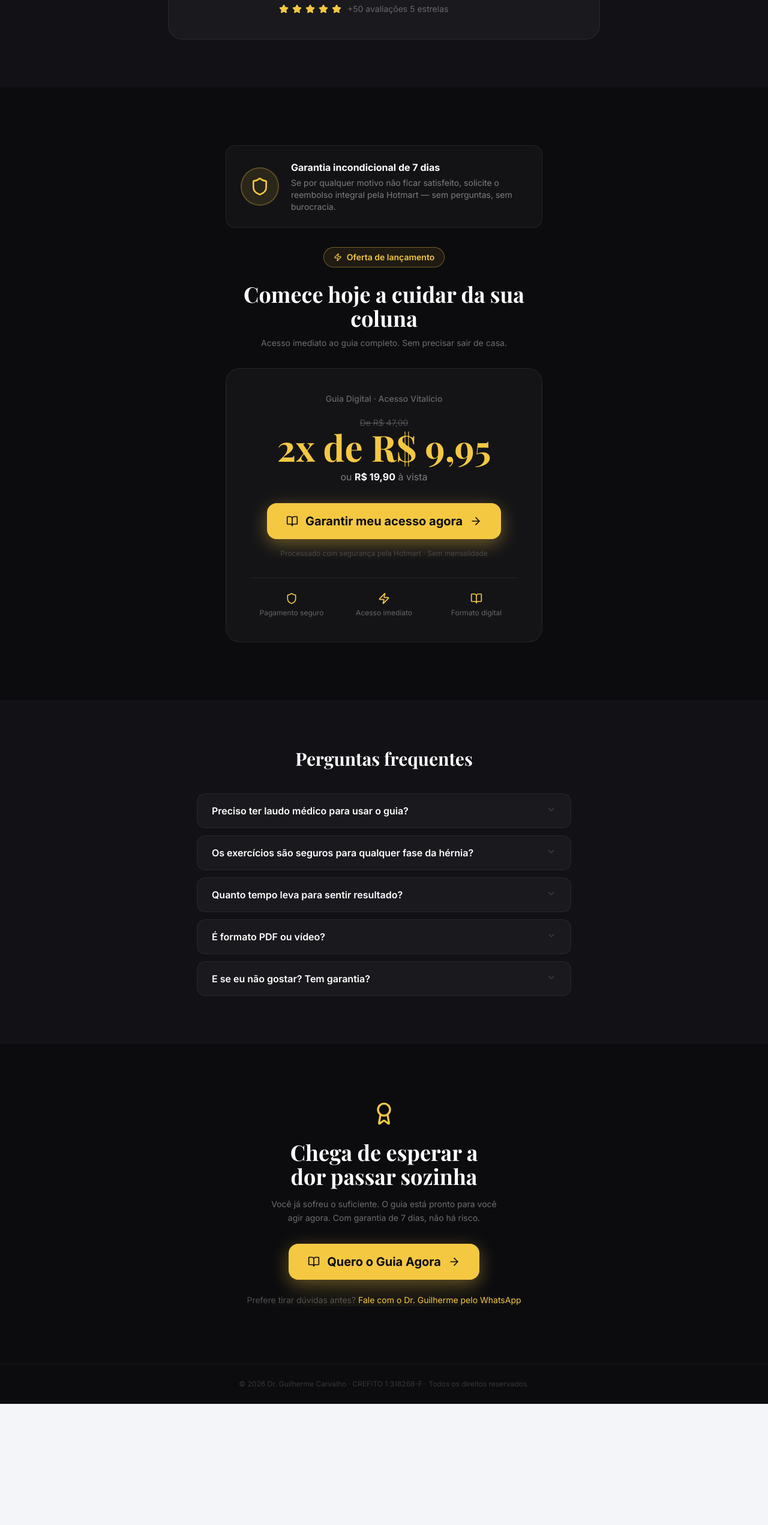
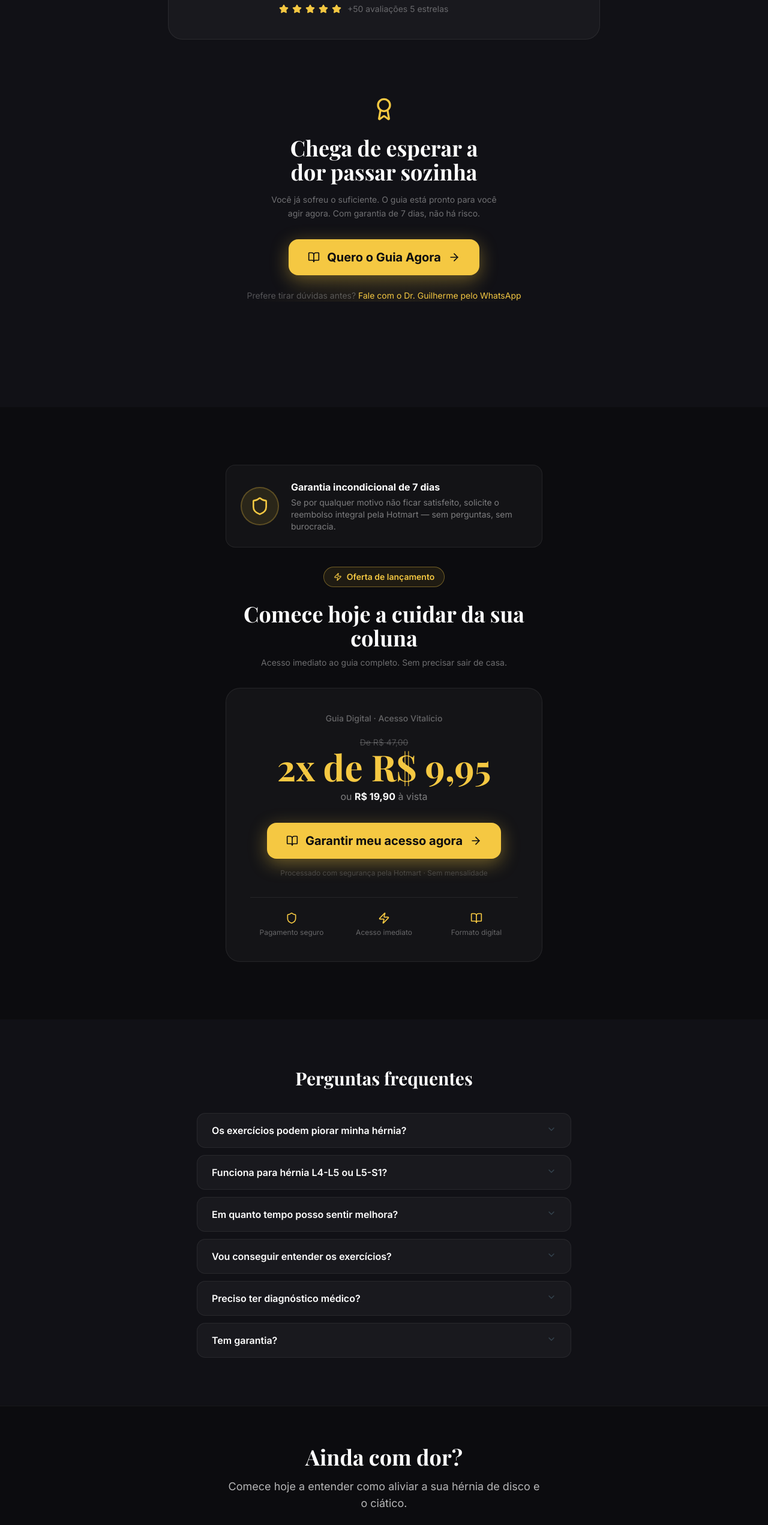
Before and after one commit to gabrielfontineli/physiotherapy-landingpage, a Next.js app: page /en/guia in a window 1280 px wide. Shown: the part 4156-6699 px from the top of the page at 60% size. Before the commit the page ends 6497 px from the top, so only its background shows below. Built offline with nearby package versions, Linux system fonts and the light colour scheme; a web font is replaced by a local one.

Commit message:
feat: Update FAQ content, revise call-to-action sections with new pricing.

```diff
--- a/app/[locale]/guia/page.tsx
+++ b/app/[locale]/guia/page.tsx
@@ -93,24 +93,28 @@ const trustStats = [
 
 const faqs = [
   {
-    q: "Preciso ter laudo médico para usar o guia?",
-    a: "Não. O guia foi criado para quem já sabe que tem hérnia ou suspeita. Se você ainda não tem diagnóstico, recomendo consultar um profissional antes.",
+    q: "Os exercícios podem piorar minha hérnia?",
+    a: "Não. O guia foi estruturado para respeitar a fase da dor. Primeiro você aprende posições de alívio e descompressão da coluna, que ajudam a reduzir a irritação do nervo. Depois, conforme a dor melhora, entram exercícios progressivos e mobilizações seguras. O objetivo é evitar movimentos que possam piorar a crise e ensinar o que realmente ajuda.",
   },
   {
-    q: "Os exercícios são seguros para qualquer fase da hérnia?",
-    a: "O guia inclui orientações sobre quando iniciar cada exercício. Em casos de dor muito aguda, recomendo iniciar pelas posições de alívio e avançar gradualmente.",
+    q: "Funciona para hérnia L4-L5 ou L5-S1?",
+    a: "Sim. O guia foi pensado principalmente para quem tem hérnia lombar nas regiões L4-L5 e L5-S1, que são as mais comuns e frequentemente causam dor no nervo ciático. As estratégias explicadas ajudam a reduzir a pressão na coluna e diminuir a irritação do nervo.",
   },
   {
-    q: "Quanto tempo leva para sentir resultado?",
-    a: "A maioria dos pacientes relata alívio nas primeiras semanas de prática consistente. O guia não é solução milagrosa — é um método comprovado que exige disciplina.",
+    q: "Em quanto tempo posso sentir melhora?",
+    a: "Algumas pessoas relatam alívio já nas primeiras aplicações das posições de descompressão. Mas cada caso é diferente. O principal objetivo do guia é ensinar o que fazer para sair do ciclo de crises, entender melhor a dor e aplicar estratégias seguras no dia a dia.",
   },
   {
-    q: "É formato PDF ou vídeo?",
-    a: "O guia é em formato digital (PDF + vídeos demonstrativos dos exercícios), acessível pelo celular ou computador.",
+    q: "Vou conseguir entender os exercícios?",
+    a: "Sim. O guia foi feito para ser simples e direto. Você terá explicações claras + vídeos demonstrativos, mostrando exatamente como fazer cada posição e exercício. Mesmo quem nunca fez fisioterapia consegue acompanhar.",
   },
   {
-    q: "E se eu não gostar? Tem garantia?",
-    a: "Sim. Você tem 7 dias para avaliar o conteúdo. Se não ficar satisfeito por qualquer motivo, basta solicitar o reembolso integral pela plataforma Hotmart — sem burocracia.",
+    q: "Preciso ter diagnóstico médico?",
+    a: "Não necessariamente. O guia foi criado para pessoas que já sabem ou suspeitam que têm hérnia de disco ou dor no ciático. Mas se você ainda não tem diagnóstico e tem dúvidas sobre sua condição, o ideal é procurar um profissional de saúde para avaliação.",
+  },
+  {
+    q: "Tem garantia?",
+    a: "Sim. Você tem 7 dias de garantia. Se achar que o guia não é para você, basta solicitar o reembolso dentro desse prazo. Sem burocracia.",
   },
 ]
 
@@ -559,6 +563,54 @@ export default function GuiaPage() {
             </div>
           </div>
         </div>
+
+
+      {/* ── FINAL CTA ── */}
+      <div className="py-16 sm:py-24 text-center">
+        <div
+          className="relative mx-auto max-w-xl px-4 sm:px-6 overflow-hidden"
+        >
+          {/* Subtle gold glow behind CTA */}
+          <div
+            className="pointer-events-none absolute inset-x-0 -bottom-10 h-40"
+            style={{
+              background:
+                "radial-gradient(ellipse 60% 80% at 50% 100%, rgba(245,200,66,0.12) 0%, transparent 70%)",
+            }}
+          />
+          <div className="relative">
+            <Award className="mx-auto h-10 w-10 mb-6" style={{ color: "#f5c842" }} />
+            <h2
+              className="font-serif text-3xl sm:text-4xl font-bold text-balance"
+              style={{ fontFamily: "var(--font-playfair, serif)" }}
+            >
+              Chega de esperar a dor passar sozinha
+            </h2>
+            <p
+              className="mt-4 text-sm leading-relaxed max-w-sm mx-auto"
+              style={{ color: "rgba(255,255,255,0.40)" }}
+            >
+              Você já sofreu o suficiente. O guia está pronto para você agir agora.
+              Com garantia de 7 dias, não há risco.
+            </p>
+            <div className="mt-8">
+              <BuyButton label="Quero o Guia Agora" />
+            </div>
+            <p className="mt-6 text-sm" style={{ color: "rgba(255,255,255,0.28)" }}>
+              Prefere tirar dúvidas antes?{" "}
+              <a
+                href={WHATSAPP_GUIDE_URL}
+                target="_blank"
+                rel="noopener noreferrer"
+                style={{ color: "#f5c842" }}
+                className="hover:underline"
+              >
+                Fale com o Dr. Guilherme pelo WhatsApp
+              </a>
+            </p>
+          </div>
+        </div>
+      </div>
       </section>
 
       {/* ── GUARANTEE + PRICE ── */}
@@ -718,50 +770,32 @@ export default function GuiaPage() {
         </div>
       </section>
 
-      {/* ── FINAL CTA ── */}
-      <section className="py-16 sm:py-24 text-center bg-[#0c0c0f]">
-        <div
-          className="relative mx-auto max-w-xl px-4 sm:px-6 overflow-hidden"
-        >
-          {/* Subtle gold glow behind CTA */}
+      {/* ── POST-FAQ CTA ── */}
+      <section className="py-16 bg-[#0c0c0f] border-t border-white/5">
+        <div className="mx-auto max-w-xl px-4 sm:px-6 text-center">
+          <h2
+            className="font-serif text-3xl sm:text-4xl font-bold mb-4"
+            style={{ fontFamily: "var(--font-playfair, serif)" }}
+          >
+            Ainda com dor?
+          </h2>
+          <p className="text-base sm:text-lg mb-6" style={{ color: "rgba(255,255,255,0.7)" }}>
+            Comece hoje a entender como aliviar a sua hérnia de disco e o ciático.
+          </p>
+
           <div
-            className="pointer-events-none absolute inset-x-0 -bottom-10 h-40"
-            style={{
-              background:
-                "radial-gradient(ellipse 60% 80% at 50% 100%, rgba(245,200,66,0.12) 0%, transparent 70%)",
-            }}
-          />
-          <div className="relative">
-            <Award className="mx-auto h-10 w-10 mb-6" style={{ color: "#f5c842" }} />
-            <h2
-              className="font-serif text-3xl sm:text-4xl font-bold text-balance"
-              style={{ fontFamily: "var(--font-playfair, serif)" }}
-            >
-              Chega de esperar a dor passar sozinha
-            </h2>
-            <p
-              className="mt-4 text-sm leading-relaxed max-w-sm mx-auto"
-              style={{ color: "rgba(255,255,255,0.40)" }}
-            >
-              Você já sofreu o suficiente. O guia está pronto para você agir agora.
-              Com garantia de 7 dias, não há risco.
+            className="mb-8 p-6 rounded-2xl"
+            style={{ background: "rgba(245,200,66,0.05)", border: "1px solid rgba(245,200,66,0.2)" }}
+          >
+            <p className="text-xl font-bold text-[#f5c842] mb-2">
+              Acesso imediato ao guia completo por R$19,90.
             </p>
-            <div className="mt-8">
-              <BuyButton label="Quero o Guia Agora" />
-            </div>
-            <p className="mt-6 text-sm" style={{ color: "rgba(255,255,255,0.28)" }}>
-              Prefere tirar dúvidas antes?{" "}
-              <a
-                href={WHATSAPP_GUIDE_URL}
-                target="_blank"
-                rel="noopener noreferrer"
-                style={{ color: "#f5c842" }}
-                className="hover:underline"
-              >
-                Fale com o Dr. Guilherme pelo WhatsApp
-              </a>
+            <p className="text-sm mt-3" style={{ color: "rgba(255,255,255,0.5)" }}>
+              Você ainda conta com garantia de 7 dias. Se não achar que o guia é para você, pode solicitar o reembolso sem burocracia.
             </p>
           </div>
+
+          <BuyButton label="QUERO ACESSAR O GUIA" />
         </div>
       </section>
 
```
